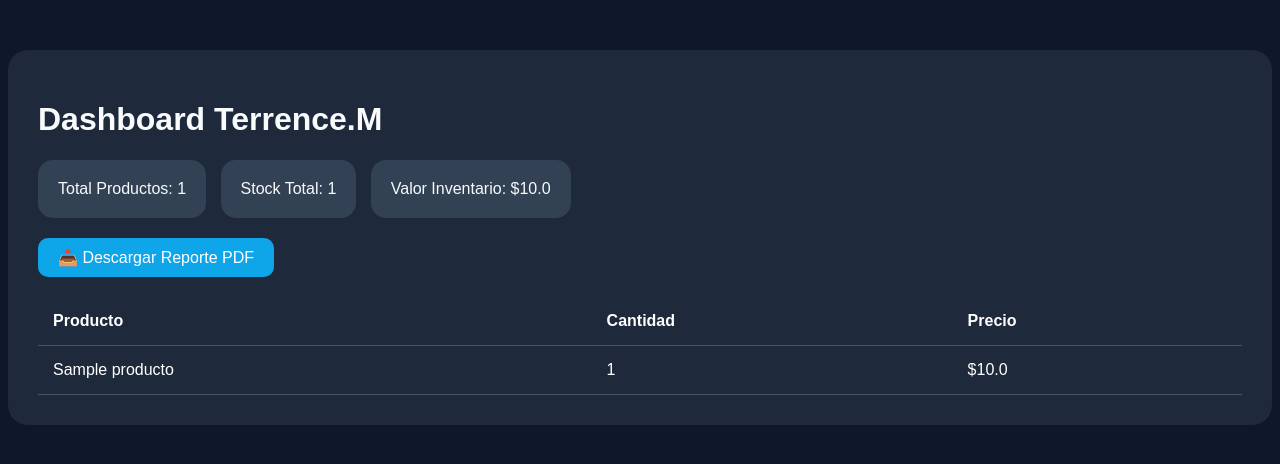
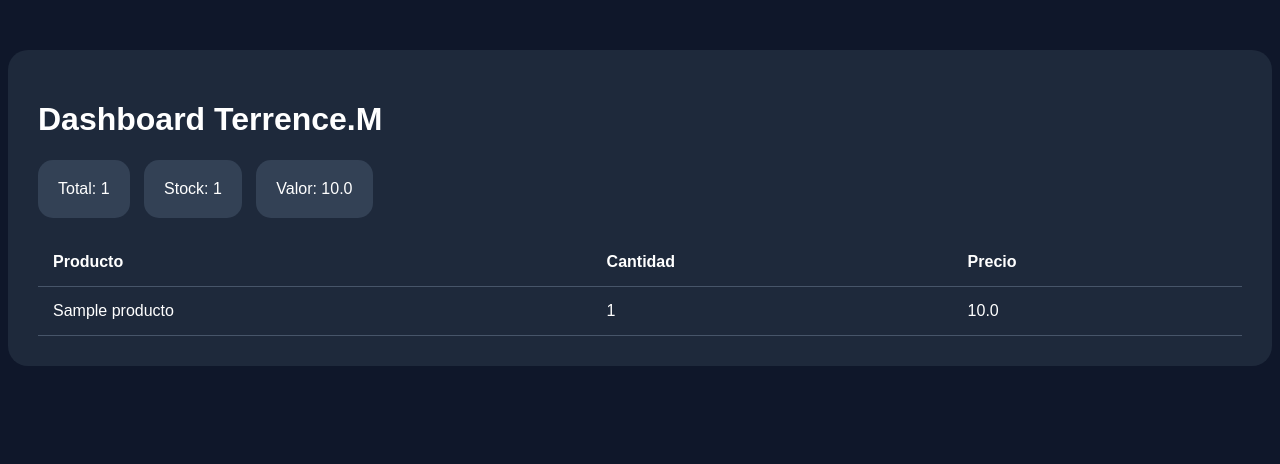
Before and after one commit to Terrence2333/terrence_m_ecokids, a Flask app: page / in a window 1280 px wide. Shown: the top 464 px of the page. Run offline with Flask 3, Linux system fonts and the light colour scheme; tables that the repository leaves empty hold one stand-in row (values such as "Sample post").

Commit message:
Dashboard corregido

```diff
--- a/app.py
+++ b/app.py
@@ -1,11 +1,8 @@
-from flask import Flask, render_template, request, redirect, url_for, make_response
+from flask import Flask, render_template, request, redirect
 from sqlalchemy import create_engine, Column, Integer, String, Float, func
 from sqlalchemy.orm import sessionmaker, declarative_base
-import pdfkit
 
 app = Flask(__name__)
-app.config['SECRET_KEY'] = 'terrence_m_elite_v12'
-
 engine = create_engine('sqlite:///terrence_m_v12.db')
 Base = declarative_base()
 SessionLocal = sessionmaker(bind=engine)
@@ -24,36 +21,11 @@ with app.app_context():
 def index():
     db = SessionLocal()
     productos = db.query(Producto).all()
-    total_items = db.query(Producto).count()
-    stock_total = db.query(func.sum(Producto.cantidad)).scalar() or 0
-    valor_total = db.query(func.sum(Producto.precio * Producto.cantidad)).scalar() or 0
+    total = db.query(Producto).count()
+    stock = db.query(func.sum(Producto.cantidad)).scalar() or 0
+    valor = db.query(func.sum(Producto.precio * Producto.cantidad)).scalar() or 0
     db.close()
-    return render_template('index.html', productos=productos, total=total_items, stock=stock_total, valor=valor_total)
-
-@app.route('/guardar', methods=['POST'])
-def guardar():
-    db = SessionLocal()
-    nuevo = Producto(
-        nombre=request.form['nombre'],
-        precio=float(request.form['precio']),
-        cantidad=int(request.form['cantidad'])
-    )
-    db.add(nuevo)
-    db.commit()
-    db.close()
-    return redirect(url_for('index'))
-
-@app.route('/descargar_reporte')
-def descargar_reporte():
-    db = SessionLocal()
-    productos = db.query(Producto).all()
-    html = render_template('reporte_pdf.html', productos=productos)
-    pdf = pdfkit.from_string(html, False)
-    db.close()
-    response = make_response(pdf)
-    response.headers['Content-Type'] = 'application/pdf'
-    response.headers['Content-Disposition'] = 'attachment; filename=Reporte_Inventario.pdf'
-    return response
+    return render_template('index.html', productos=productos, total=total, stock=stock, valor=valor)
 
 if __name__ == '__main__':
     app.run()
--- a/templates/index.html
+++ b/templates/index.html
@@ -2,12 +2,11 @@
 <html lang="es">
 <head>
     <meta charset="UTF-8">
-    <title>Terrence.M | Sistema Élite</title>
+    <title>Terrence.M | Sistema</title>
     <style>
-        body { background-color: #0f172a; color: #f8fafc; font-family: sans-serif; }
+        body { background-color: #0f172a; color: white; font-family: sans-serif; }
         .container { margin-top: 50px; background: #1e293b; padding: 30px; border-radius: 20px; }
-        .card { background: #334155; padding: 20px; border-radius: 15px; margin-bottom: 20px; display: inline-block; margin-right: 10px; }
-        .btn-pdf { background: #0ea5e9; color: white; padding: 10px 20px; text-decoration: none; border-radius: 10px; display: inline-block; }
+        .card { background: #334155; padding: 20px; border-radius: 15px; display: inline-block; margin-right: 10px; }
         table { width: 100%; border-collapse: collapse; margin-top: 20px; color: white; }
         th, td { padding: 15px; border-bottom: 1px solid #475569; text-align: left; }
     </style>
@@ -15,16 +14,14 @@
 <body>
     <div class="container">
         <h1>Dashboard Terrence.M</h1>
-        <div class="card">Total Productos: {{ total }}</div>
-        <div class="card">Stock Total: {{ stock }}</div>
-        <div class="card">Valor Inventario: ${{ valor }}</div>
-        <br>
-        <a href="/descargar_reporte" class="btn-pdf">📥 Descargar Reporte PDF</a>
+        <div class="card">Total: {{ total }}</div>
+        <div class="card">Stock: {{ stock }}</div>
+        <div class="card">Valor: {{ valor }}</div>
         <table>
             <thead><tr><th>Producto</th><th>Cantidad</th><th>Precio</th></tr></thead>
             <tbody>
                 {% for p in productos %}
-                <tr><td>{{ p.nombre }}</td><td>{{ p.cantidad }}</td><td>${{ p.precio }}</td></tr>
+                <tr><td>{{ p.nombre }}</td><td>{{ p.cantidad }}</td><td>{{ p.precio }}</td></tr>
                 {% endfor %}
             </tbody>
         </table>
```
